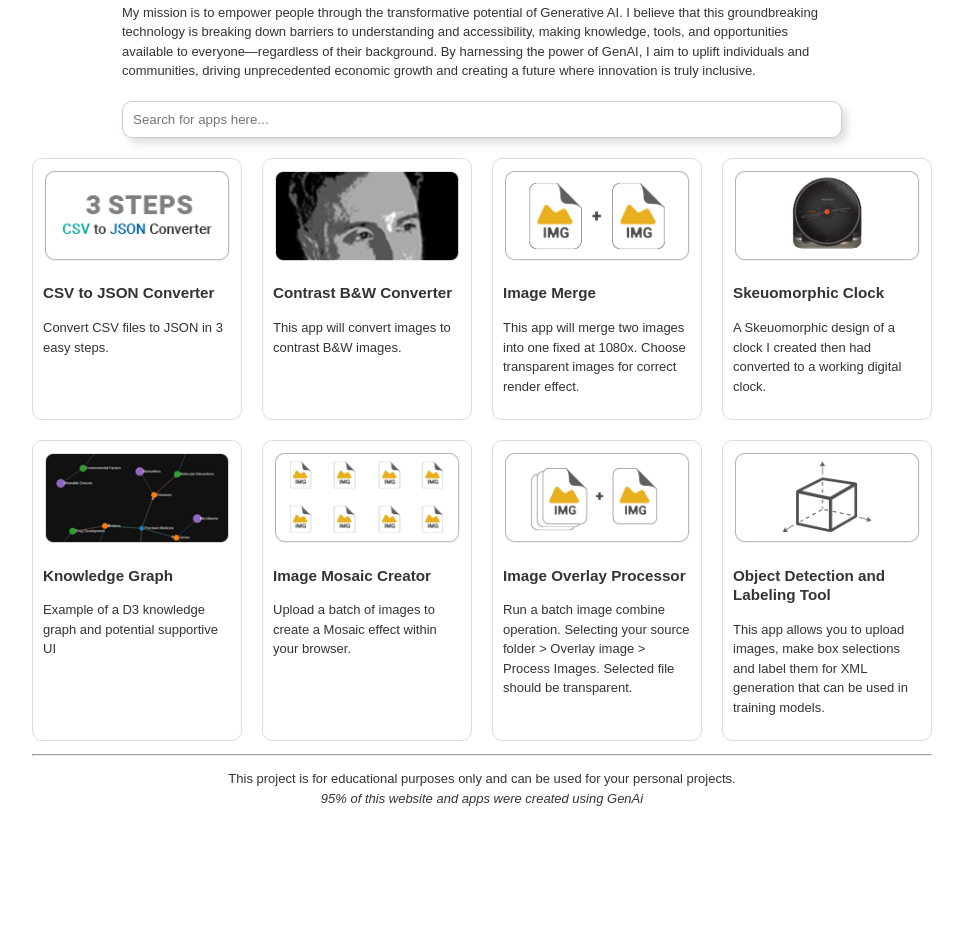
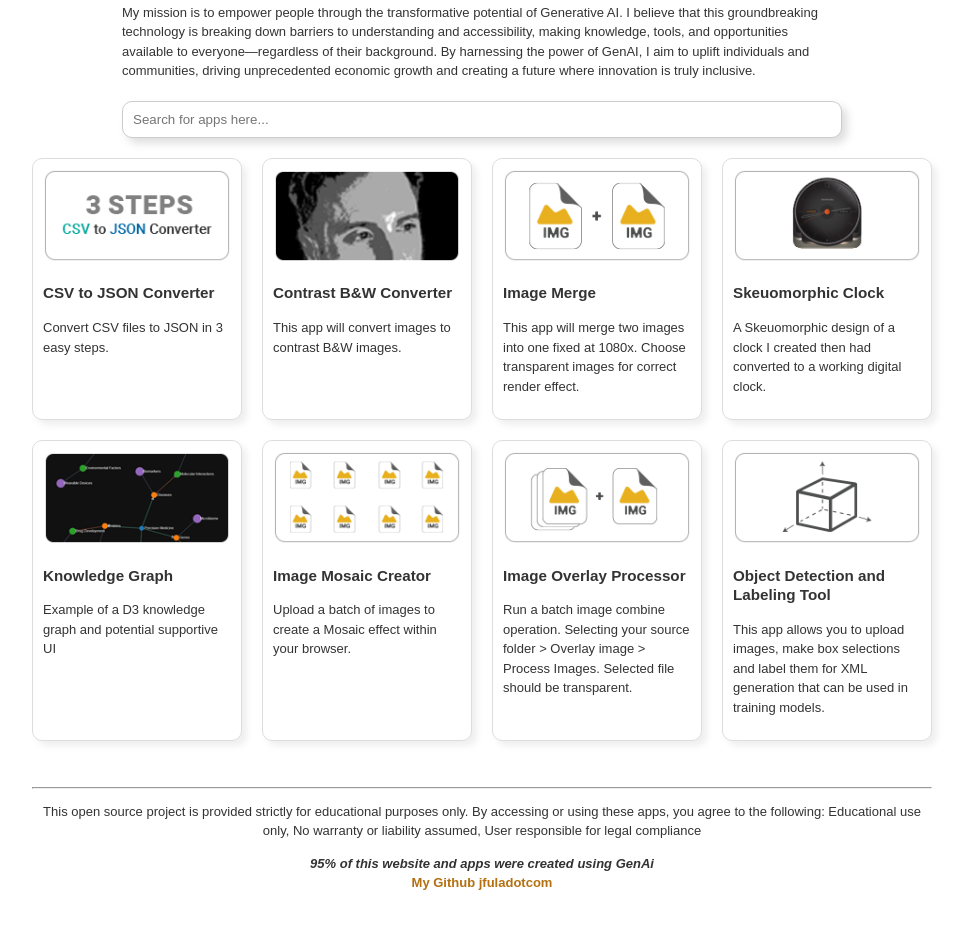
Before and after one commit to jfuladotcom/jfuladotcom.github.io, a plain HTML site: page HumanGenAi/index.html in a window 1280 px wide. Shown: the part 381-1307 px from the top of the page, without its empty margins (158-1123 px from the left). Before the commit the page ends 1222 px from the top, so only its background shows below. Drawn offline with Linux system fonts and the light colour scheme.

Commit message:
Add files via upload

```diff
--- a/HumanGenAi/index.html
+++ b/HumanGenAi/index.html
@@ -5,18 +5,20 @@
     <meta name="viewport" content="width=device-width, initial-scale=1.0">
     <title>Human GenAi</title>
     <style>
-        body { font-family: Arial, sans-serif; font-size: 13px; margin: 0; padding: 20px; line-height: 1.5em; color: #333;}
+        body { font-family: Arial, sans-serif; font-size: 13px; margin: 0; padding: 20px; line-height: 1.5em; color: #333;  }
         .container{ position: relative; margin: 0 auto; max-width: 900px;}
         h2{ text-align: center;}
         hr{ color:#efefef;}
+        i{ font-weight: bold;}
         #search { width: 97%; padding: 10px; margin-bottom: 20px; border: 1px #ccc solid; border-radius: 10px; filter: drop-shadow(5px 5px 4px #ddd); }
         #mission { margin-bottom: 20px; }
         #grid { display: grid; grid-template-columns: repeat(4, 1fr); gap: 20px; }
-        .app { border: 1px solid #ddd; padding: 10px;  border-radius: 10px; }
+        .app { border: 1px solid #ddd; padding: 10px;  border-radius: 10px;  filter: drop-shadow(5px 5px 3px #efefef); background-color: #fff;}
         .app img { width: 100%; height: auto; }
         .banner{text-align: center;}
         .wrapper{ position: relative; margin: 0 auto; max-width: 80%; }
         .banner > img{ width: 100%;}
+        .styleLink{ color:#b37010; font-weight: bold; }
         .footer{ text-align: center;}
         a{text-decoration: none; color:#333; }
 
@@ -142,11 +144,13 @@
 
         renderApps(apps);
     </script>
-    <p></p>
+    <p>&nbsp;</p>
     <hr>
     <div class="footer">
-        <p>This project is for educational purposes only and can be used for your personal projects.</br>
-            <i>95% of this website and apps were created using GenAi</i>
+        <p>This open source project is provided strictly for educational purposes only. By accessing or using these apps, you agree to the following:
+            Educational use only, No warranty or liability assumed, User responsible for legal compliance</p>
+            <i>95% of this website and apps were created using GenAi</i></br>
+            <a class="styleLink" href="https://github.com/jfuladotcom" target="_blank">My Github jfuladotcom</a>
         </p>
     </div>
 </div>
```
